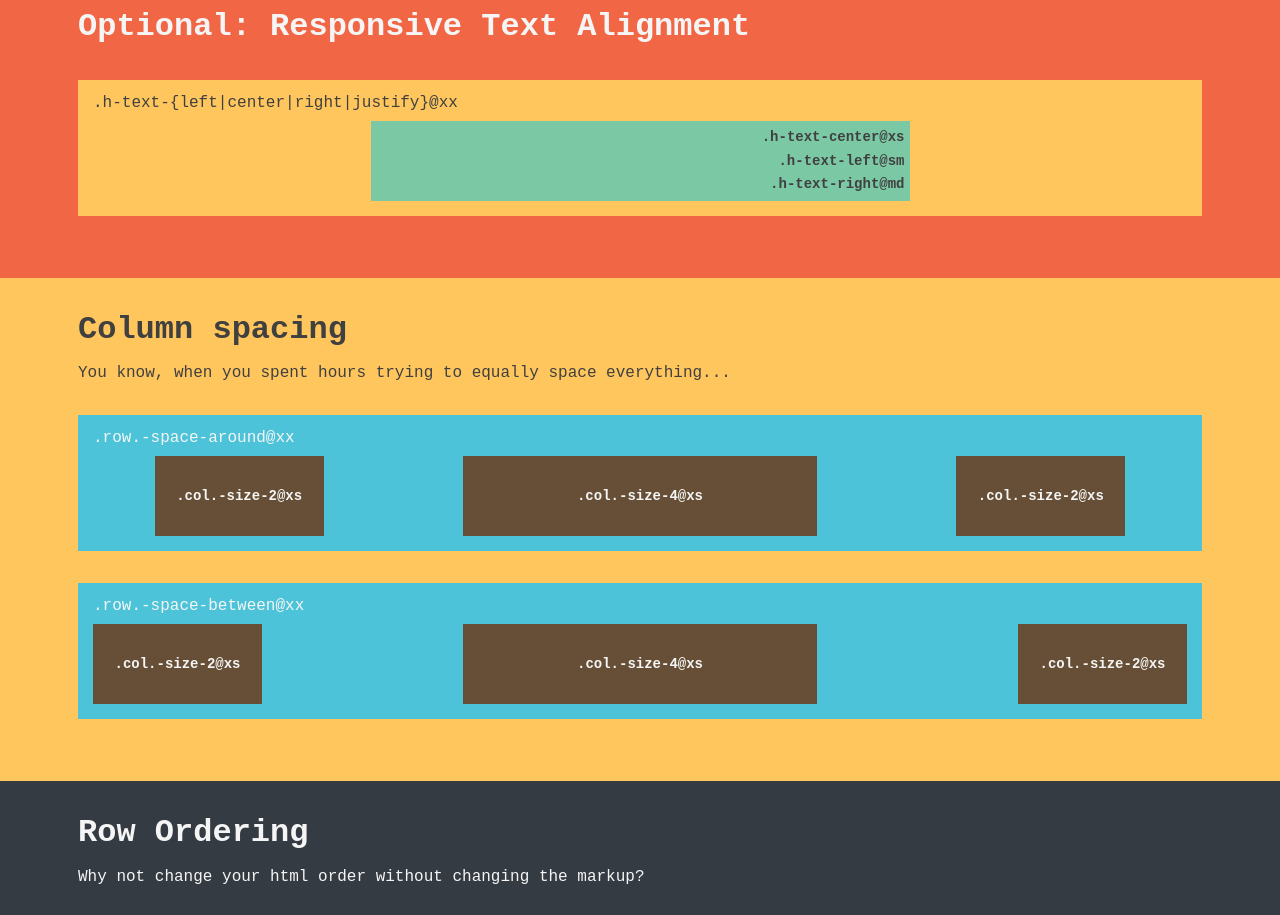
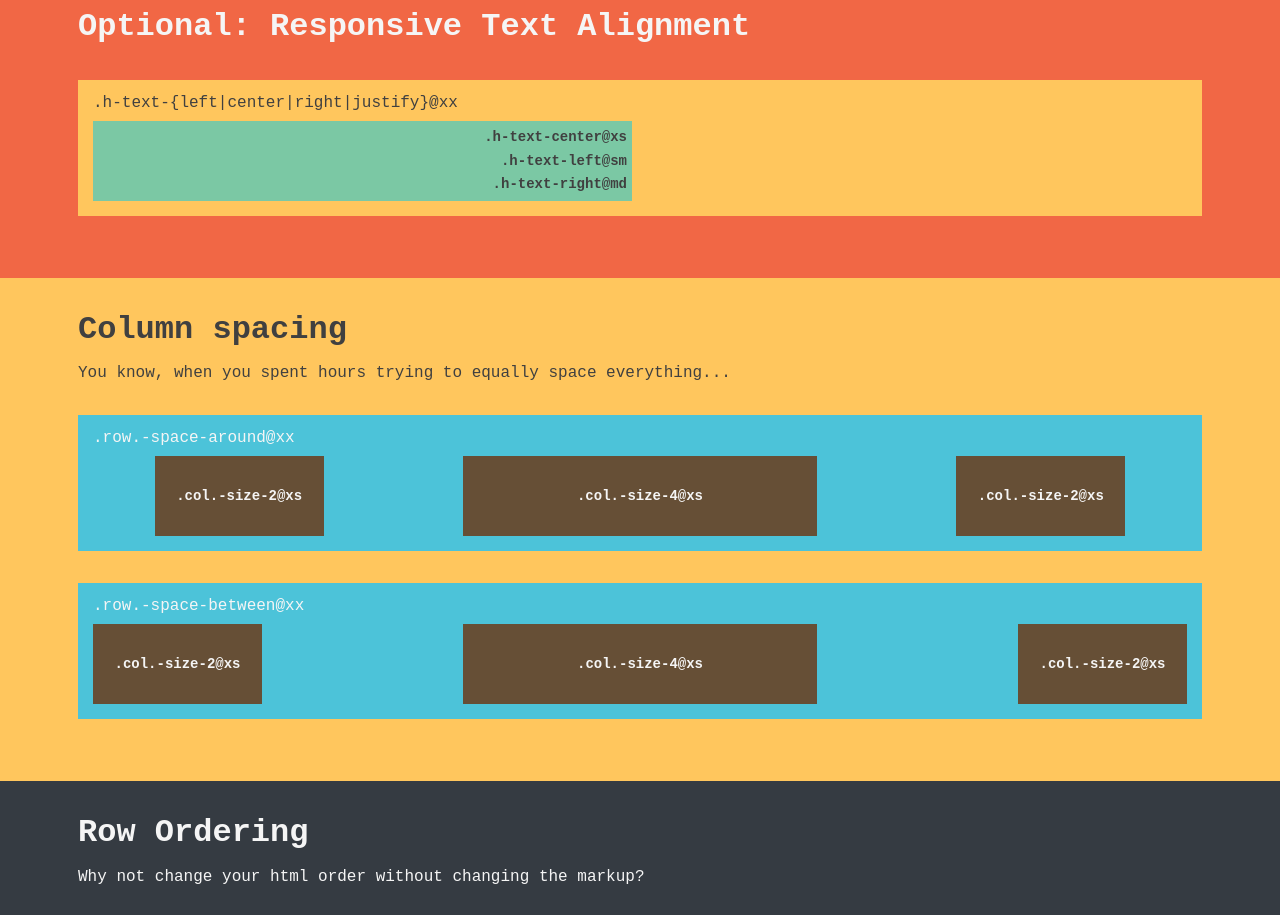
Before and after one commit to kaisermann/rolleiflex, a website: page index.html in a window 1280 px wide. Shown: the part 6720-7635 px from the top of the page. Drawn offline with Linux system fonts and the light colour scheme.

Commit message:
Fixed class name

```diff
--- a/index.html
+++ b/index.html
@@ -568,7 +568,7 @@
 			<div class="grid color--black">
 				<div class="row-wrapper bg--yellow">
 					<span class="row-wrapper__title color--black">.h-text-{left|center|right|justify}@xx</span>
-					<div class="row -align-center@xs">
+					<div class="row -justify-center@xs">
 						<div class="col -size-6@xs">
 							<div text-align@md="right" text-align@sm="left" class="col-content bg--green h-text-center@xs h-text-right@md h-text-left@sm">
 								<span class="bold@xs">.h-text-center@xs</span>
```
